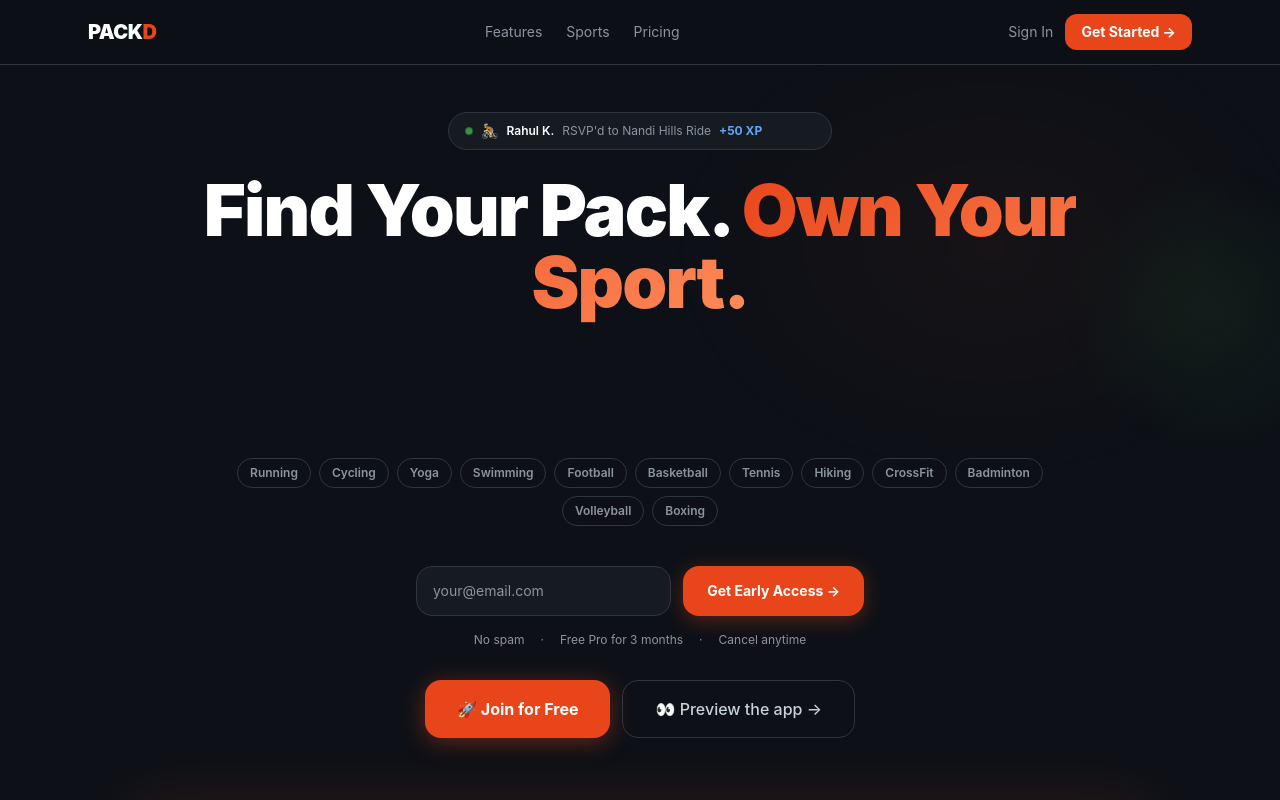
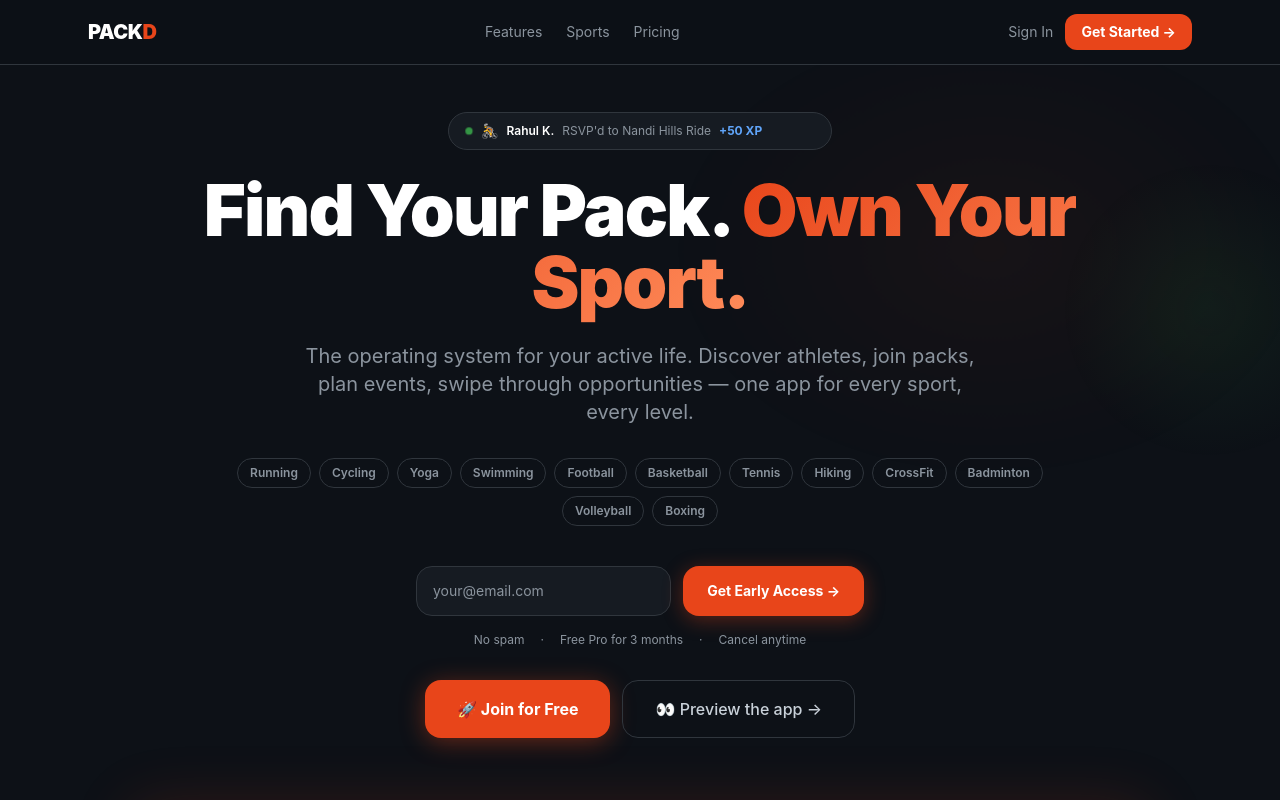
Before and after one commit to mayank29deo/PACKD, a Next.js app: page / in a window 1280 px wide. Shown: the top 800 px of the page. Built offline with nearby package versions, Linux system fonts and the light colour scheme; no server answers.

Commit message:
Slow hero description rotation to 2.5s with smoother 0.5s fade
Co-Authored-By: Claude Sonnet 4.6 <noreply@anthropic.com>

```diff
--- a/app/page.js
+++ b/app/page.js
@@ -109,8 +109,8 @@ export default function LandingPage() {
       setTimeout(() => {
         setDescIdx((i) => (i + 1) % HERO_DESCS.length);
         setDescVisible(true);
-      }, 250);
-    }, 1500);
+      }, 500);
+    }, 2500);
     return () => clearInterval(interval);
   }, []);
 
@@ -173,7 +173,7 @@ export default function LandingPage() {
           </h1>
 
           <p className="text-lg md:text-xl text-packd-gray max-w-2xl mx-auto leading-relaxed mb-8 min-h-[3.5rem] flex items-center justify-center"
-            style={{ transition: 'opacity 0.25s ease', opacity: descVisible ? 1 : 0 }}>
+            style={{ transition: 'opacity 0.5s ease', opacity: descVisible ? 1 : 0 }}>
             {HERO_DESCS[descIdx]}
           </p>
 
```
